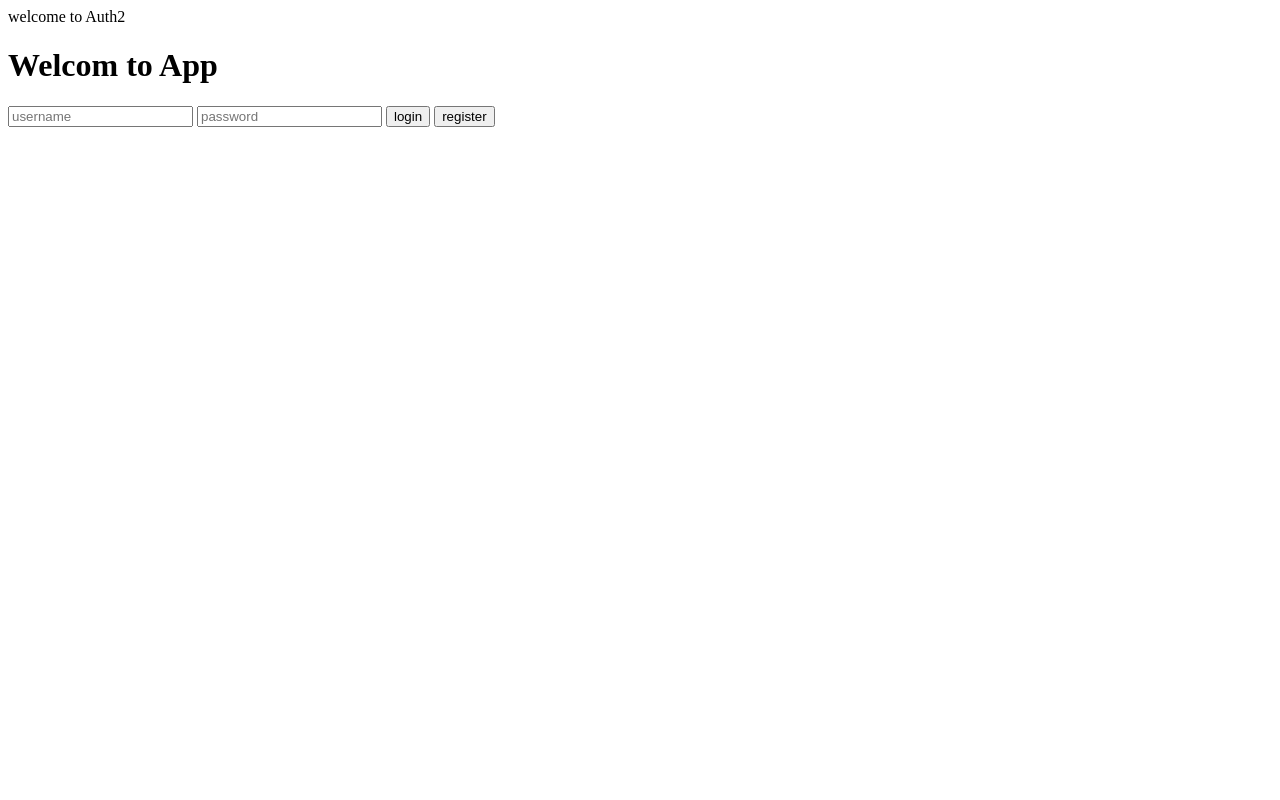
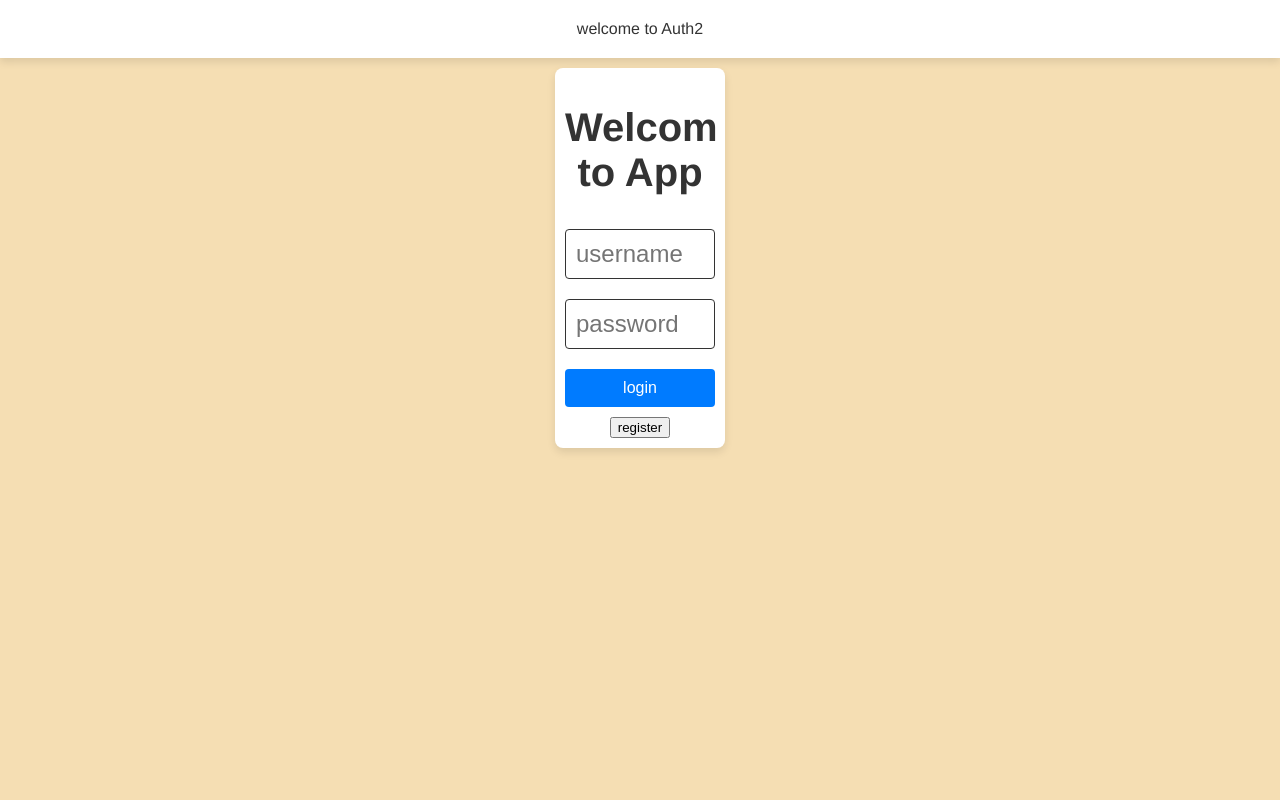
Before and after one commit to dearbhupi/flaskApp_0Auth2, a Flask app: page / in a window 1280 px wide. Run offline with Flask 3, Linux system fonts and the light colour scheme.

Commit message:
login and logout with scss enabled

```diff
--- a/main.py
+++ b/main.py
@@ -30,7 +30,7 @@
     if "username" in session:
         return redirect(url_for('dashboard'))
 
-    return render_template("index.html")
+    return render_template('index.html')
 
 #Login
 @app.route("/login", methods=["POST"])
@@ -44,7 +44,7 @@
         return redirect(url_for('dashboard'))
 
     else:
-        return render_template("index.html")
+        return render_template('index.html')
 
 #Register
 @app.route("/register", methods=["POST"])
--- /dev/null
+++ b/static/styles.css
@@ -0,0 +1,84 @@
+body {
+  background-color: wheat;
+  font-family: "Franklin Gothic Medium", "Arial Narrow", Arial, sans-serif;
+  color: #333;
+  display: flex;
+  flex-direction: column;
+  align-items: center;
+  min-height: 100vh;
+  margin: 0;
+  text-align: center;
+}
+
+header {
+  width: 100%;
+  background-color: #ffffff;
+  box-shadow: 0 4px 8px rgba(0, 0, 0, 0.1);
+  padding: 20px 0;
+}
+header h1 {
+  margin: 0;
+  font-size: 1.5rem;
+  color: #333;
+}
+
+main {
+  display: flex;
+  justify-content: center;
+  align-items: center;
+  flex: 1;
+  width: 100%;
+}
+
+.container {
+  background-color: #ffffff;
+  border-radius: 8px;
+  box-shadow: 0 4px 8px rgba(0, 0, 0, 0.1);
+  padding: 10px;
+  max-width: 150px;
+  width: 100%;
+  margin: 10px auto;
+}
+.container h1 {
+  margin-bottom: 1.5rem;
+  font-size: 2.5rem;
+  color: #333;
+}
+.container .input-field {
+  width: 100%;
+  padding: 10px;
+  margin: 10px 0;
+  border: 1px solid #333;
+  border-radius: 4px;
+  font-size: 1.5rem;
+  box-sizing: border-box;
+}
+.container .input-field:focus {
+  border-color: #007bff;
+  outline: none;
+  box-shadow: 0 0 0 2px rgba(0, 123, 255, 0.3);
+}
+.container .btn {
+  width: 100%;
+  padding: 10px;
+  margin: 10px 0;
+  border: none;
+  border-radius: 4px;
+  font-size: 1rem;
+  cursor: pointer;
+  transition: wheat 0.3sec ease;
+}
+.container .btn.btn-login {
+  background-color: #007bff;
+  color: #fff;
+}
+.container .btn.btn-login:hover {
+  background-color: #0056b3;
+}
+.container .btn.btn-register {
+  background-color: #007bff;
+  color: #fff;
+}
+.container .btn.btn-register:hover {
+  background-color: #0056b3;
+}/*# sourceMappingURL=styles.css.map */
--- /dev/null
+++ b/static/styles.scss
@@ -0,0 +1,121 @@
+// -------------------------------------------------
+// Variables
+// -------------------------------------------------
+$primary-color:          #007bff;
+$primary-hover-color:    #0056b3;
+$secondary-color:        #28a745;
+$secondary-hover-color:  #218838;   // fixed typo: seconary → secondary
+$background-color:       wheat;
+$container-bg-color:     #ffffff;
+$text-color:             #333;
+$subtext-color:          #666;
+
+// -------------------------------------------------
+// Global styling
+// -------------------------------------------------
+body {
+  background-color: $background-color;
+  font-family: 'Franklin Gothic Medium', 'Arial Narrow', Arial, sans-serif;
+  color: $text-color;
+  display: flex;
+  flex-direction: column;
+  align-items: center;
+  min-height: 100vh;          // use min-height instead of height for flexibility
+  margin: 0;
+  text-align: center;
+}
+
+// -------------------------------------------------
+// Header
+// -------------------------------------------------
+header {
+  width: 100%;
+  background-color: $container-bg-color;
+  box-shadow: 0 4px 8px rgba(0, 0, 0, 0.1);
+  padding: 20px 0;
+
+  h1 {
+    margin: 0;
+    font-size: 1.5rem;
+    color: $text-color;
+  }
+}
+
+// -------------------------------------------------
+// Main & container
+// -------------------------------------------------
+main {
+  display: flex;
+  justify-content: center;
+  align-items: center;
+  flex: 1;
+  width: 100%;
+}
+
+.container {
+  background-color: $container-bg-color;
+  border-radius: 8px;
+  box-shadow: 0 4px 8px rgba(0, 0, 0, 0.1);
+  padding: 10px;
+  max-width: auto;
+  width: auto;                 // fixed: 100px → 100% (responsive)
+  margin: 10px auto;
+
+  h1 {
+    margin-bottom: 1.5rem;     // more breathing room
+    font-size: 2.5rem;
+    color: $text-color;
+  }
+
+  .input-field {
+    width: 100%;
+    padding: 10px;
+    margin: 10px 0;
+    border: 1px solid #333;
+    border-radius: 4px;
+    font-size: 1.5rem;
+    box-sizing: border-box;
+
+    &:focus {
+      border-color: $primary-color;
+      outline: none;           // proper focus outline (blue → none, or use a custom color)
+      box-shadow: 0 0 0 2px rgba($primary-color, 0.3);
+    }
+
+  }
+  .btn{
+    width: 100%;
+    padding: 10px;
+    margin: 10px 0;
+    border: none;
+    border-radius: 4px;
+    font-size:1rem;
+    cursor: pointer;
+    transition: $background-color 0.3sec ease;
+
+    &.btn-login{
+        background-color: $primary-color;
+        color:#fff;
+
+        &:hover{
+            background-color: $primary-hover-color;
+        }
+    }
+      &.btn-register{
+        background-color: $primary-color;
+        color:#fff;
+
+        &:hover{
+            background-color: $secondary-hover-color;
+        }
+    }
+     &.btn-logout{
+        background-color: $primary-color;
+        color: red;
+
+        &:hover{
+            background-color: $secondary-hover-color;
+        }
+    }
+  }
+}
--- a/templates/base.html
+++ b/templates/base.html
@@ -3,6 +3,7 @@
 <head>
     <meta charset="UTF-8">
     <meta name="viewport" content="width=device-width, initial-scale=1.0">
+    <link rel="stylesheet" href="{{url_for('static', filename='styles.css')}}"/>
     <title>Flask Authentication</title>
 </head>
 <body>
```
Also changed, not shown: instance/users.db, 1 other file.
